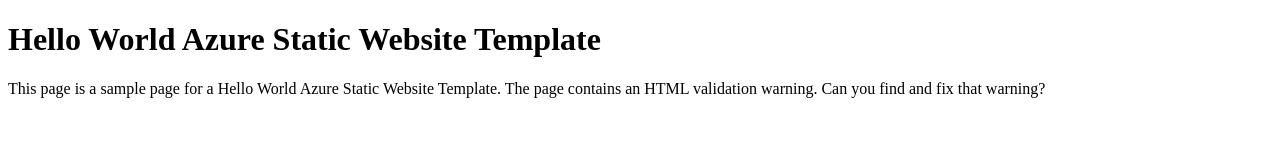
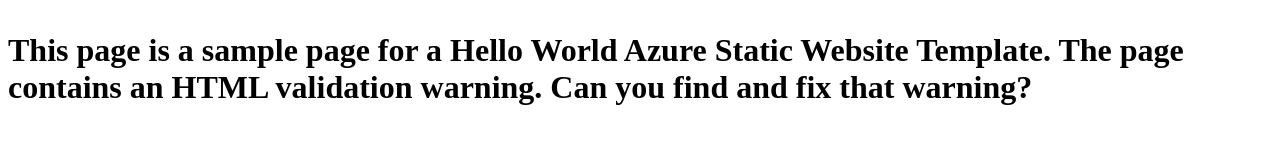
Before and after one commit to MPooleGit/getting-to-know-each-other-mp, a plain HTML site: page index.html in a window 1280 px wide. Drawn offline with Linux system fonts and the light colour scheme.

Commit message:
Update index.html

```diff
--- a/index.html
+++ b/index.html
@@ -1,10 +1,10 @@
 <!DOCTYPE html>
 <html>
 <head>
-<title>Hello World Azure Template</title>
+<title>Getting to know each other : ) Michael Poole is cool</title>
 </head>
 <body>
-<h1>Hello World Azure Static Website Template</h1>
+<h1><Getting to know each other</h1>
 <p>This page is a sample page for a Hello World Azure Static Website Template. The page contains an HTML validation warning.
 Can you find and fix that warning?</p>
 </body>
```
